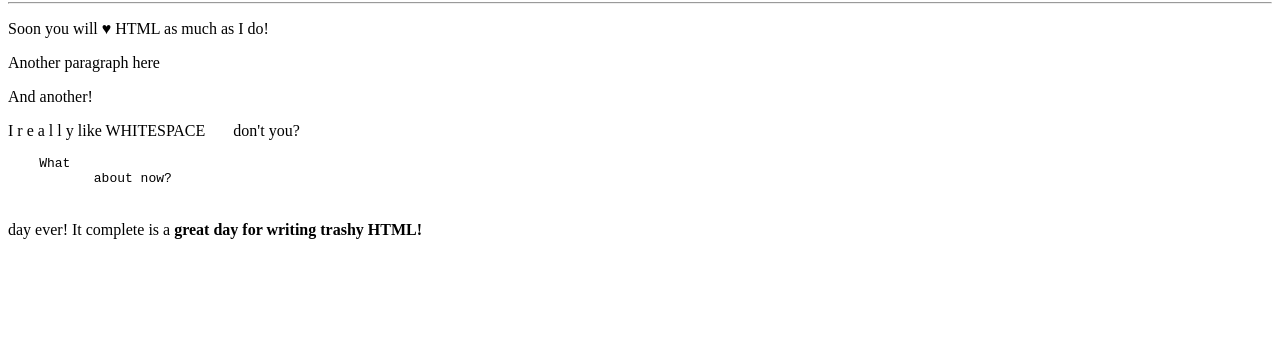
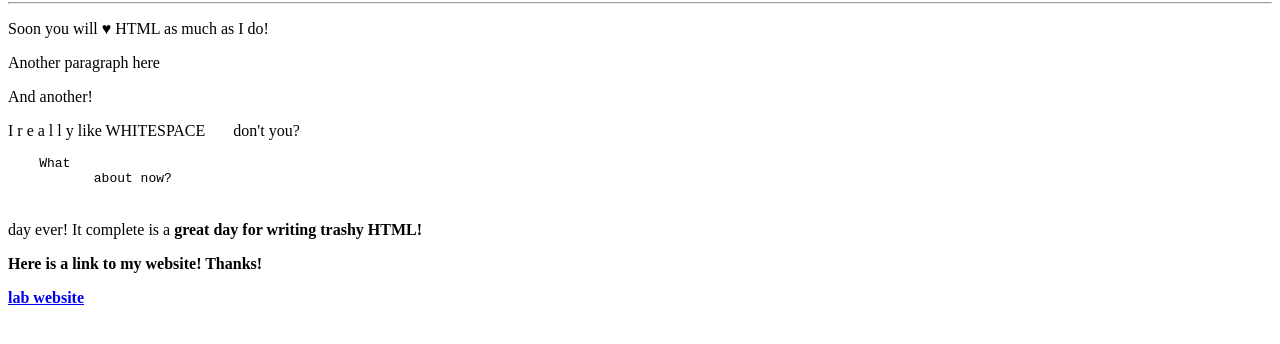
Before and after one commit to shp5238/lab4-web-foundations-html, a plain HTML site: page docs/index.html in a window 1280 px wide. Shown: the part 78-422 px from the top of the page. Drawn offline with Linux system fonts and the light colour scheme.

Commit message:
Fixed page so that index.html links to kitchen sink website, also found in README.

```diff
--- a/docs/index.html
+++ b/docs/index.html
@@ -23,5 +23,8 @@
 <best>day ever!</best>
 <yes-sir>It complete is a <b>great<b> day for writing trashy HTML!</yes-sir>
 
+<p> Here is a link to my website! Thanks! </p>
+<a href="https://shp5238.github.io/lab4-web-foundations-html/home.html"> lab website</a>
+
 </body>
 </html>
```
Also changed, not shown: 1 other file.
